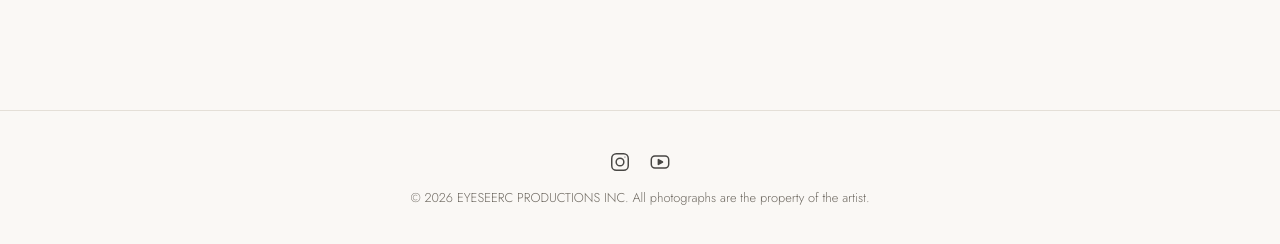
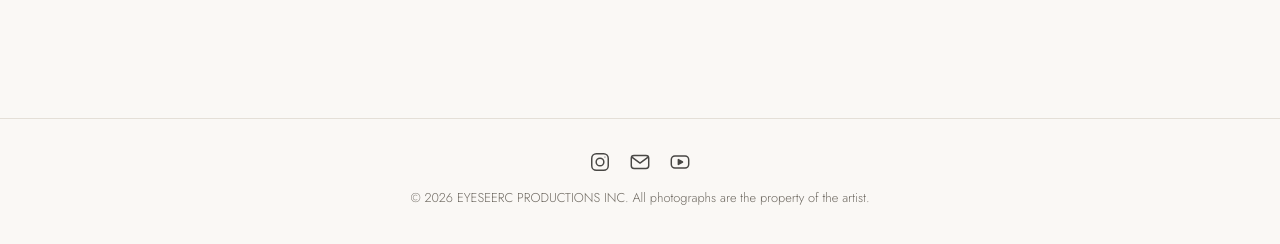
Before and after one commit to eyeseerc0310/Eyeseerc-website-, a Jekyll site: the page built from shop.html, in a window 1280 px wide. Shown: the part 646-890 px from the top of the page. Built offline with Jekyll 4.4.1, drawn with Linux system fonts in a browser that asks for light colours.

Commit message:
Footer: email button for eyeseerc@gmail.com
Envelope icon between Instagram and YouTube that opens the visitor's
mail app (mailto:). Email is set in _config.yml; the old text email
line and the home-page Contact me button are dropped so it only shows
as the icon.

Co-Authored-By: Claude Opus 5.5 <noreply@anthropic.com>
Claude-Session: https://claude.ai/code/session_01LHh8gAFuLZhbd4VQysaiwQ

```diff
--- a/_config.yml
+++ b/_config.yml
@@ -16,7 +16,7 @@ copyright_name: "EYESEERC PRODUCTIONS INC"
 description: "Photography portfolio of EYESEERC."
 
 # Contact details (leave blank "" to hide any of them).
-email: ""
+email: "eyeseerc@gmail.com"
 instagram: "eyeseerc"   # just the username
 youtube: "eyeseerc"     # the channel handle (the part after @)
 
--- a/_layouts/default.html
+++ b/_layouts/default.html
@@ -51,13 +51,15 @@
   </main>
 
   <footer class="site-footer">
-    <div class="footer-links">
-      {% if site.email and site.email != "" %}<a href="mailto:{{ site.email }}">{{ site.email }}</a>{% endif %}
-    </div>
     <div class="social">
       {% if site.instagram and site.instagram != "" %}
       <a class="social-btn" href="https://www.instagram.com/{{ site.instagram }}/" target="_blank" rel="noopener" aria-label="EYESEERC on Instagram">
         <svg viewBox="0 0 24 24" fill="none" stroke="currentColor" stroke-width="1.6" stroke-linecap="round" stroke-linejoin="round" aria-hidden="true"><rect x="3" y="3" width="18" height="18" rx="5"/><circle cx="12" cy="12" r="4.2"/><circle cx="17.4" cy="6.6" r=".6" fill="currentColor" stroke="none"/></svg>
+      </a>
+      {% endif %}
+      {% if site.email and site.email != "" %}
+      <a class="social-btn" href="mailto:{{ site.email }}" aria-label="Email {{ site.email }}">
+        <svg viewBox="0 0 24 24" fill="none" stroke="currentColor" stroke-width="1.6" stroke-linecap="round" stroke-linejoin="round" aria-hidden="true"><rect x="2.5" y="5" width="19" height="14" rx="3"/><path d="M3.5 7l8.5 6.2L20.5 7"/></svg>
       </a>
       {% endif %}
       {% if site.youtube and site.youtube != "" %}
--- a/_layouts/home.html
+++ b/_layouts/home.html
@@ -18,6 +18,5 @@ layout: default
   </div>
   <div class="hero-text">
     <div class="bio">{{ content }}</div>
-    {% if site.email != "" %}<a class="button" href="mailto:{{ site.email }}">Contact me</a>{% endif %}
   </div>
 </section>
--- a/assets/css/style.css
+++ b/assets/css/style.css
@@ -453,7 +453,6 @@ a.shop-photo[href]:hover img { transform: scale(1.03); opacity: .92; }
 .footer-links { display: flex; justify-content: center; gap: 1.5rem; flex-wrap: wrap; margin-bottom: .5rem; }
 .footer-links a { text-decoration: none; }
 .footer-links a:hover { color: var(--text); }
-.footer-links:empty { display: none; }
 /* Instagram / YouTube buttons */
 .social { display: flex; justify-content: center; gap: 1.1rem; margin-bottom: .9rem; }
 .social-btn { color: var(--text); opacity: .8; display: inline-flex; transition: opacity .2s ease, transform .2s ease; }
```
